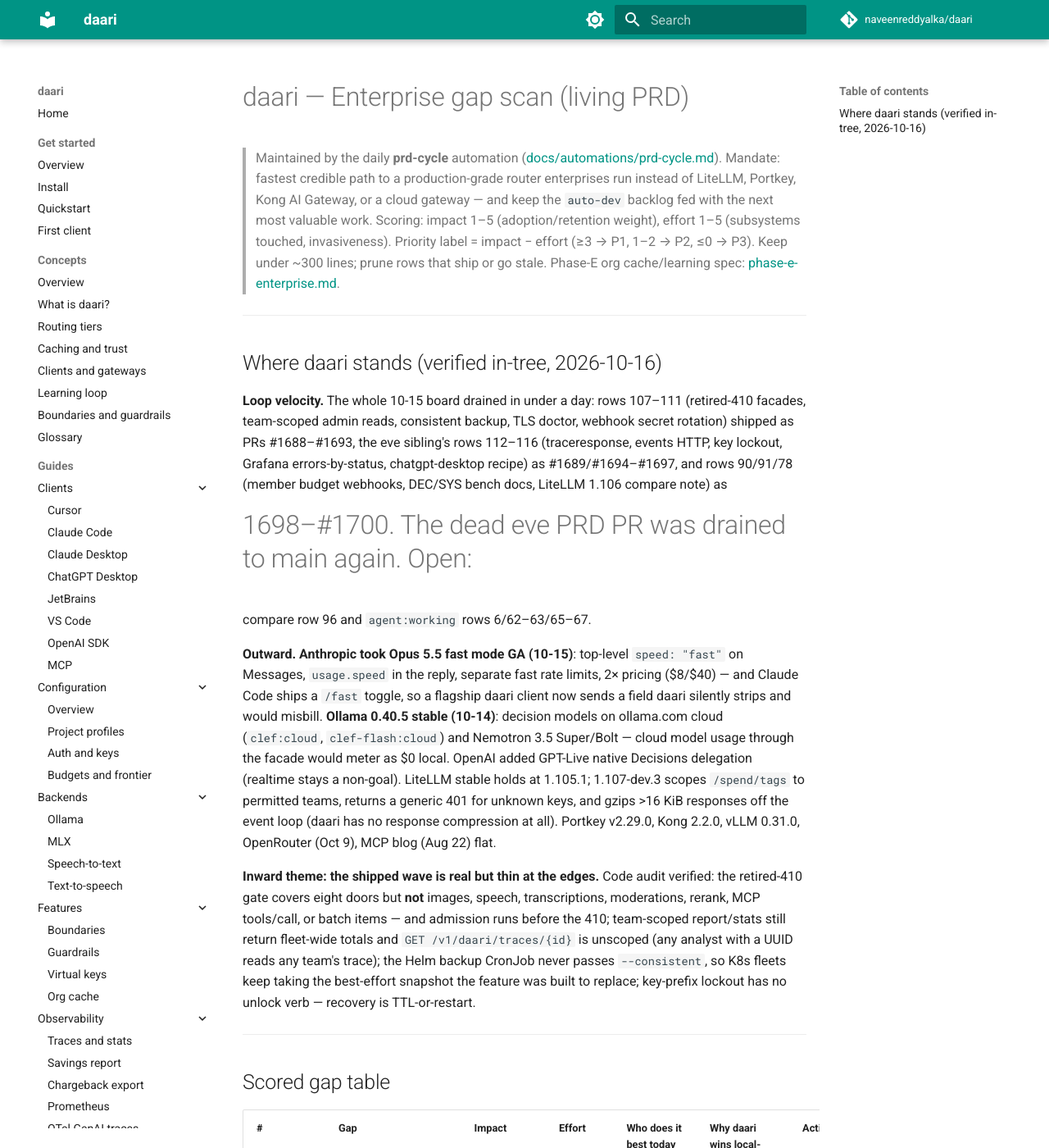
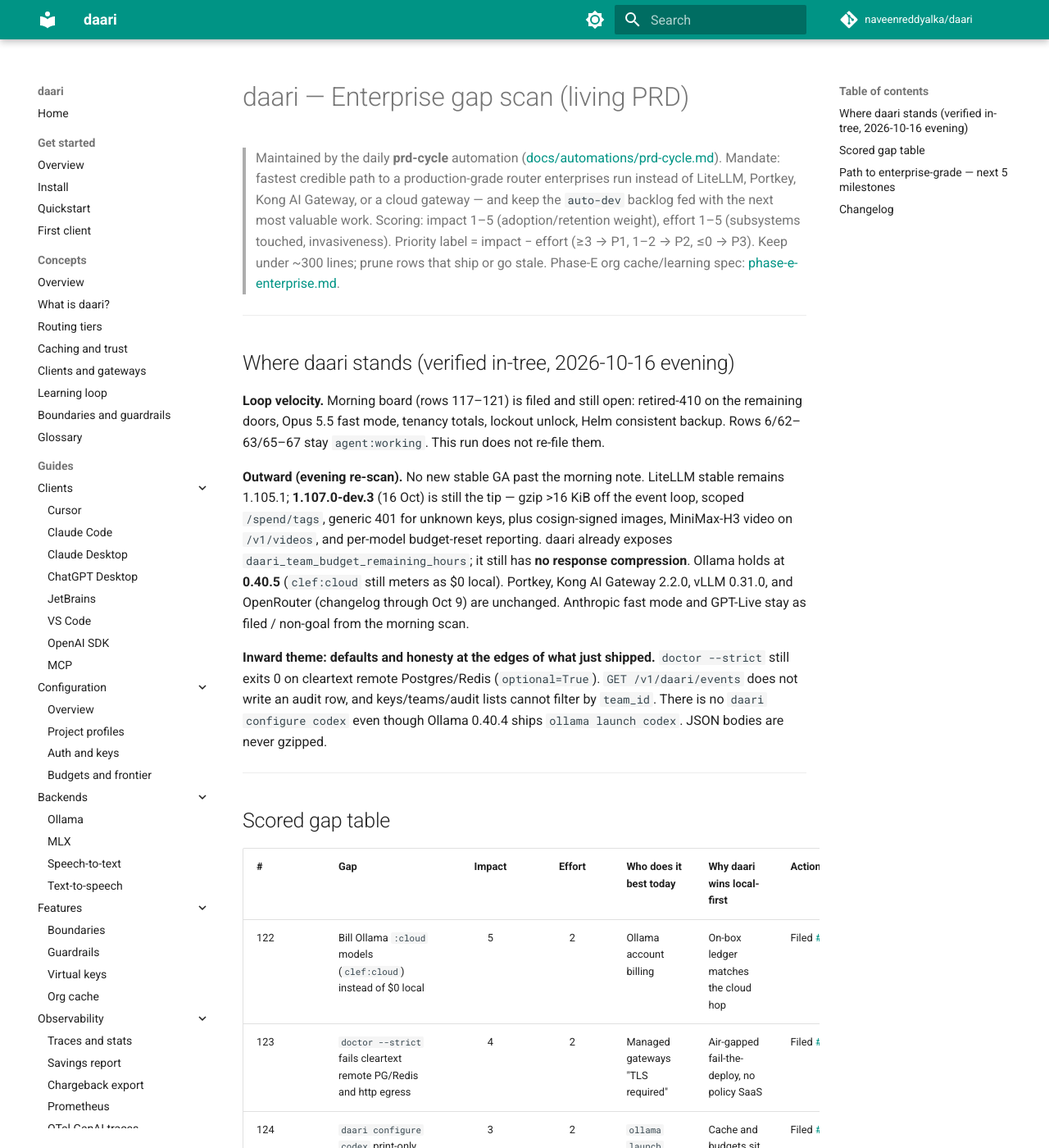
Before and after one commit to naveenreddyalka/daari, an MkDocs documentation site: the page built from docs/prd/ENTERPRISE.md, in a window 1280 px wide and 1400 px high. Shown: the whole window at 82% size. Built offline with MkDocs 1.6.1 and Material for MkDocs 9.7.7, drawn with Linux system fonts in a browser that asks for light colours; comment, search, counter and statistics services are not loaded; some of the changed text lies outside the part shown.

Commit message:
docs(prd): evening gap scan for cloud billing, strict TLS, and admin audit
Co-authored-by: Cursor <cursoragent@cursor.com>

```diff
--- a/docs/prd/ENTERPRISE.md
+++ b/docs/prd/ENTERPRISE.md
@@ -11,39 +11,30 @@
 
 ---
 
-## Where daari stands (verified in-tree, 2026-10-16)
+## Where daari stands (verified in-tree, 2026-10-16 evening)
 
-**Loop velocity.** The whole 10-15 board drained in under a day: rows 107–111
-(retired-410 facades, team-scoped admin reads, consistent backup, TLS doctor,
-webhook secret rotation) shipped as PRs #1688–#1693, the eve sibling's rows
-112–116 (traceresponse, events HTTP, key lockout, Grafana errors-by-status,
-chatgpt-desktop recipe) as #1689/#1694–#1697, and rows 90/91/78 (member
-budget webhooks, DEC/SYS bench docs, LiteLLM 1.106 compare note) as
-#1698–#1700. The dead eve PRD PR was drained to main again. Open:
-compare row 96 and `agent:working` rows 6/62–63/65–67.
+**Loop velocity.** Morning board (rows 117–121) is filed and still open:
+retired-410 on the remaining doors, Opus 5.5 fast mode, tenancy totals,
+lockout unlock, Helm consistent backup. Rows 6/62–63/65–67 stay
+`agent:working`. This run does not re-file them.
 
-**Outward.** **Anthropic took Opus 5.5 fast mode GA (10-15)**: top-level
-`speed: "fast"` on Messages, `usage.speed` in the reply, separate fast rate
-limits, 2× pricing ($8/$40) — and Claude Code ships a `/fast` toggle, so a
-flagship daari client now sends a field daari silently strips and would
-misbill. **Ollama 0.40.5 stable (10-14)**: decision models on ollama.com
-cloud (`clef:cloud`, `clef-flash:cloud`) and Nemotron 3.5 Super/Bolt — cloud
-model usage through the facade would meter as $0 local. OpenAI added GPT-Live
-native Decisions delegation (realtime stays a non-goal). LiteLLM stable holds
-at 1.105.1; 1.107-dev.3 scopes `/spend/tags` to permitted teams, returns a
-generic 401 for unknown keys, and gzips >16 KiB responses off the event loop
-(daari has no response compression at all). Portkey v2.29.0, Kong 2.2.0,
-vLLM 0.31.0, OpenRouter (Oct 9), MCP blog (Aug 22) flat.
+**Outward (evening re-scan).** No new stable GA past the morning note.
+LiteLLM stable remains 1.105.1; **1.107.0-dev.3** (16 Oct) is still the
+tip — gzip >16 KiB off the event loop, scoped `/spend/tags`, generic 401
+for unknown keys, plus cosign-signed images, MiniMax-H3 video on
+`/v1/videos`, and per-model budget-reset reporting. daari already exposes
+`daari_team_budget_remaining_hours`; it still has **no response
+compression**. Ollama holds at **0.40.5** (`clef:cloud` still meters as
+$0 local). Portkey, Kong AI Gateway 2.2.0, vLLM 0.31.0, and OpenRouter
+(changelog through Oct 9) are unchanged. Anthropic fast mode and GPT-Live
+stay as filed / non-goal from the morning scan.
 
-**Inward theme: the shipped wave is real but thin at the edges.** Code audit
-verified: the retired-410 gate covers eight doors but **not** images, speech,
-transcriptions, moderations, rerank, MCP tools/call, or batch items — and
-admission runs before the 410; team-scoped report/stats still return
-fleet-wide totals and `GET /v1/daari/traces/{id}` is unscoped (any analyst
-with a UUID reads any team's trace); the Helm backup CronJob never passes
-`--consistent`, so K8s fleets keep taking the best-effort snapshot the
-feature was built to replace; key-prefix lockout has no unlock verb —
-recovery is TTL-or-restart.
+**Inward theme: defaults and honesty at the edges of what just shipped.**
+`doctor --strict` still exits 0 on cleartext remote Postgres/Redis
+(`optional=True`). `GET /v1/daari/events` does not write an audit row,
+and keys/teams/audit lists cannot filter by `team_id`. There is no
+`daari configure codex` even though Ollama 0.40.4 ships `ollama launch
+codex`. JSON bodies are never gzipped.
 
 ---
 
@@ -51,119 +42,87 @@ recovery is TTL-or-restart.
 
 | # | Gap | Impact | Effort | Who does it best today | Why daari wins local-first | Action |
 |---|-----|:--:|:--:|------------------------|----------------------------|--------|
-| 117 | Retired-410 on modality/MCP/batch doors, enforced before admission | 5 | 2 | OpenAI / LiteLLM uniform deny | Fail closed on every door before burning GPU or slots | Filed [#1701](https://github.com/naveenreddyalka/daari/issues/1701) |
-| 118 | Anthropic Opus 5.5 fast mode: forward `speed`, bill 2× from `usage.speed` | 5 | 2 | Anthropic API direct | Cost-true ledger even when Anthropic falls back | Filed [#1702](https://github.com/naveenreddyalka/daari/issues/1702) |
-| 119 | Tenancy leaks in scoped admin reads: trace detail, report totals, stats counters | 5 | 3 | Portkey / LiteLLM team dashboards | Rows carry team_id; isolation needs no SaaS plane | Filed [#1703](https://github.com/naveenreddyalka/daari/issues/1703) |
-| 120 | Key-prefix lockout: unlock verb + doctor + alert webhook | 4 | 2 | OpenRouter Security Center | On-box unlock is one audited call, no WAF ticket | Filed [#1704](https://github.com/naveenreddyalka/daari/issues/1704) |
-| 121 | Consistent backup as the deployed default (Helm flag, doctor, restore drill) | 4 | 2 | Managed Postgres PITR | Air-gapped app-consistent DR operators actually run | Filed [#1705](https://github.com/naveenreddyalka/daari/issues/1705) |
-| 96 | compare-litellm: 1.105.0 GA framing + `litellm.agent()`/Lens vs multi_agent | 2 | 1 | LiteLLM release notes | Honest local-first positioning | Open [#1640] |
-| 62 | End-user inventory + per-user block/cap overrides | 5 | 3 | OpenRouter end-users / LiteLLM | Ledger already knows every user | Open |
+| 122 | Bill Ollama `:cloud` models (`clef:cloud`) instead of $0 local | 5 | 2 | Ollama account billing | On-box ledger matches the cloud hop | Filed [#1707](https://github.com/naveenreddyalka/daari/issues/1707) |
+| 123 | `doctor --strict` fails cleartext remote PG/Redis and http egress | 4 | 2 | Managed gateways "TLS required" | Air-gapped fail-the-deploy, no policy SaaS | Filed [#1708](https://github.com/naveenreddyalka/daari/issues/1708) |
+| 124 | `daari configure codex` print-only recipe | 3 | 2 | `ollama launch codex` | Cache and budgets sit on 127.0.0.1 beside the CLI | Filed [#1709](https://github.com/naveenreddyalka/daari/issues/1709) |
+| 125 | Gzip JSON responses >16 KiB off the event loop | 3 | 2 | LiteLLM 1.107-dev.3 | Stdlib gzip, loop stays free for local inference | Filed [#1710](https://github.com/naveenreddyalka/daari/issues/1710) |
+| 126 | Audit `admin.events.list`; `team_id` filter on keys/teams/audit | 4 | 2 | Portkey / LiteLLM admin | Hash-chained proof on the operator's store | Filed [#1711](https://github.com/naveenreddyalka/daari/issues/1711) |
+| 117 | Retired-410 on modality/MCP/batch doors, before admission | 5 | 2 | OpenAI / LiteLLM uniform deny | Fail closed before GPU or slots | Filed |
+| 118 | Anthropic Opus 5.5 fast mode: forward `speed`, bill 2× | 5 | 2 | Anthropic API direct | Cost-true ledger on fallback | Filed |
+| 119 | Tenancy leaks: trace detail, report totals, stats counters | 5 | 3 | Portkey / LiteLLM team dashboards | Rows already carry team_id | Filed |
+| 120 | Key-prefix lockout: unlock verb + doctor + alert webhook | 4 | 2 | OpenRouter Security Center | On-box unlock, one audited call | Filed |
+| 121 | Consistent backup as the deployed Helm default | 4 | 2 | Managed Postgres PITR | Air-gapped app-consistent DR | Filed |
+| 96 | compare-litellm: 1.105.0 GA framing vs multi_agent | 2 | 1 | LiteLLM release notes | Honest local-first positioning | Open |
+| 62 | End-user inventory + per-user block/cap overrides | 5 | 3 | OpenRouter / LiteLLM | Ledger already knows every user | Open |
 | 63 | Named guardrail profiles bindable per key/team | 5 | 3 | OpenRouter / Portkey | Per-tenant policy, zero hops | Open |
-| 65 | Web-ui: honor keys/teams `has_more` + render `report.users` | 4 | 2 | LiteLLM admin UI | Same-box console finishes the job | Open |
+| 65 | Web-ui: honor keys/teams `has_more` + render `report.users` | 4 | 2 | LiteLLM admin UI | Same-box console | Open |
 | 66 | Bound/paginate report `clients`/`users` rollups | 4 | 2 | LiteLLM paged usage | Fleet-safe JSON on-box | Open |
-| 67 | multi_agent nested usage: per-subagent `model` for cost-true pricing | 4 | 2 | OpenAI / LiteLLM FinOps | Ledger already meters nested tokens | Open |
-| 6 | Hot-reload `config.yaml` | 3 | 2 | LiteLLM config ownership | Open — needs long session | Open |
-| 7 | Per-key tool-name allowlist for Messages `mcp_servers` | 4 | 3 | LiteLLM `mcp_tool_permissions` | Parked (needs ≥60m session) | Parked |
-| 107–111 | 10-15 wave: retired-410 facades; team-scoped reads; consistent backup; TLS doctor; webhook secret rotation | 4–5 | 2–4 | — / Kong / Stripe-style | Lifecycle + tenancy + DR on-box | Shipped |
-| 112–116 | 10-15 eve wave: traceresponse; events HTTP; key lockout; Grafana errors-by-status; chatgpt-desktop recipe | 3–5 | 1–3 | LiteLLM 1.107-dev | Trace round-trip + ops packaging on-box | Shipped |
-| 90/91/78 | Member budget webhooks; DEC/SYS bench docs; LiteLLM 1.106 compare note | 2–3 | 1–3 | LiteLLM 1.105/1.106 | Runaway-agent alerts + benchmarking honesty | Shipped |
-| 24 | Grafana panel for `compact_to_fit_applied` | 2 | 1 | LiteLLM spend dashboards | Shipped | Shipped |
-| 25 | Dedicated stats/Prom counter for MCP grant fail-closed | 3 | 1 | LiteLLM MCP 403 metrics | Shipped | Shipped |
-| 26 | Refuse MCP `initialize` when key has no grant | 4 | 1 | LiteLLM initialize 403 | Shipped | Shipped |
-| 27 | Stats for estimated tokens dropped by compact-to-fit | 3 | 2 | LiteLLM compact telemetry | Shipped | Shipped |
-| 28 | Refresh compare-litellm for LiteLLM 1.104 GA | 2 | 1 | LiteLLM release notes | Shipped | Shipped |
-| 19 | Config ownership for `routing.compact_to_fit.*` | 3 | 2 | LiteLLM config ownership | Shipped | Shipped |
-| 20 | Doctor tip when compact_to_fit is enabled | 2 | 1 | — (ops honesty) | Shipped | Shipped |
-| 21 | Hermetic pin: compact_to_fit in config + routing-tiers | 2 | 1 | — (docs regression) | Shipped | Shipped |
-| 22 | `daari_meta` + stats when compact_to_fit actually trims | 3 | 2 | LiteLLM compact telemetry | Shipped | Shipped |
-| 23 | Opt-in fail-closed MCP when key has no MCP grant | 4 | 2 | LiteLLM `require_key_mcp_access_defined` | Shipped | Shipped |
-| 8 | Full DCR; A2A; Realtime/WS (incl. GPT-Live Decisions); stdio MCP; M365 catalog; Skills; FIPS; HIPAA BAA | 2–4 | 3–5 | Portkey / Kong / LiteLLM / OpenAI | Demand-triggered | Watch |
+| 67 | multi_agent nested usage: per-subagent `model` | 4 | 2 | OpenAI / LiteLLM FinOps | Ledger meters nested tokens | Open |
+| 6 | Hot-reload `config.yaml` | 3 | 2 | LiteLLM config ownership | Open — long session | Open |
+| 7 | Per-key tool-name allowlist for Messages `mcp_servers` | 4 | 3 | LiteLLM `mcp_tool_permissions` | Parked (≥60m session) | Parked |
+| 107–116, 90/91/78, 19–28 | Lifecycle, tenancy lists, DR, TLS warn, webhooks, trace header, events HTTP, lockout, Grafana, chatgpt-desktop, compact-to-fit, MCP grant | — | — | — | Shipped this week | Shipped |
+| 8 | Full DCR; A2A; Realtime/WS (incl. GPT-Live); stdio MCP; M365; Skills; FIPS; HIPAA BAA | 2–4 | 3–5 | Portkey / Kong / LiteLLM / OpenAI | Demand-triggered | Watch |
 
-Shipped this week (do not re-file): retired-410 on chat/messages/Responses/
-embeddings/decisions/OCR/systemone/Ollama facade; team_id scoping on
-traces/stats/report **lists**; `backup create --consistent` CLI + docs;
-PG/Redis TLS doctor warn checks; dual-secret webhook rotation incl. member
-budget alerts; W3C `traceresponse` reply header; `GET /v1/daari/events`
-(role-gated, team-scoped, paginated); key-prefix lockout (Redis-shared,
-audited, Prom reject); Grafana errors-by-status panel; `daari configure
-chatgpt-desktop`; per-member budget threshold webhooks; DEC/SYS bench docs.
+Shipped this week (do not re-file): retired-410 on the primary facades;
+team_id scoping on traces/stats/report **lists**; `backup create
+--consistent`; PG/Redis TLS **warn** checks; dual-secret webhook rotation;
+member budget webhooks; W3C `traceresponse`; `GET /v1/daari/events`;
+key-prefix lockout; Grafana errors-by-status; `daari configure
+chatgpt-desktop`; DEC/SYS bench docs; team budget remaining-hours gauge.
 
-Watch rows (do not file yet): admin-read polish — audit row on
-`admin.events.list` + optional team filter on keys/teams/audit lists (fold
-into the next tenancy slice after row 119); TLS enforcement — `doctor
---strict` fail on cleartext remote data planes + https checks on
-webhook/OTLP/MCP egress URLs (shipped checks are warn-only, optional=True);
-agent-CLI configure recipes: `codex` (Ollama 0.40.5 ships `ollama launch
-codex`), gemini-cli, opencode, cursor-cli; Ollama cloud models
-(`clef:cloud`) through facade/tiers meter as $0 local — price/flag them
-when a fleet routes cloud-suffixed ids; gateway response compression
-(gzip; LiteLLM just moved theirs off the event loop — daari has none);
-runtime schema/version-skew guard: `/ready` has no `schema_ok`, no
-`migrate --downgrade` (file on fleet-upgrade ask); Responses background
-completion webhooks + wider `include` allowlist (one include today,
-poll-only); per-user request-count RPD (USD caps only); SCIM + multi-issuer/
-audience SSO (multi-JWKS yes, single issuer/audience str); Prometheus
-exemplars + `gen_ai.agent.*` spans + PG request-log concurrency/soak tests;
-Portkey v2.29 JWT claims→metadata conditional routing (buyer ask); LiteLLM
-1.107 GA watchables; Anthropic Compliance API user-preferences export +
-OpenAI GPT-Live (non-goals).
+Watch rows (do not file yet): runtime schema/version-skew (`/ready` has
+no `schema_ok`; no `migrate --downgrade`); Responses background webhooks
+and a wider `include` allowlist; per-user request-count RPD; SCIM and
+multi-issuer SSO; Prometheus exemplars and `gen_ai.agent.*` spans;
+Portkey JWT claims→metadata routing; LiteLLM 1.107 GA (cosign images,
+MiniMax `/v1/videos` — video stays a non-goal until a buyer asks);
+Anthropic Compliance API export; OpenAI GPT-Live (non-goal). Further
+agent-CLI recipes (gemini-cli, opencode, cursor-cli) wait until `codex`
+lands.
 
-Verified fine this run — don't re-audit: retired-410 helper has audit +
-Prom and runs before streaming on covered doors; `/v1/daari/events` is
-analyst-gated, team-scoped, cursor-paginated (gap is the missing audit row);
-member budget webhooks share the dual-secret signer and `rotate-secret
-budget` path; key lockout shares state via Redis when `cache.backend=redis`;
-`backup create --consistent` works and is documented (gap is deploy-path
-defaults); PG/Redis TLS doctor checks exist as warn surfaces; Grafana
-errors-by-status panel rendered; chatgpt-desktop registered in the client
-registry.
+Verified fine this run — don't re-audit: events list is analyst-gated,
+team-scoped, cursor-paginated (gap is the missing audit row); keys and
+teams lists already audit; `/ready` reports cache, model backend, redis,
+and postgres (gap is schema skew, left on watch); `pricing.models`
+overrides unknown frontier models and doctor warns — `:cloud` ids do not
+hit that path; ChatGPT Desktop recipe is print-only and registered.
 
 ---
 
 ## Path to enterprise-grade — next 5 milestones
 
-1. **Finish lifecycle + tenancy honestly** — retired-410 on the remaining
-   doors before admission (row 117) and no fleet totals in team-scoped
-   reads (row 119); then the admin-read polish watch row.
-2. **Provider fidelity that bills true** — Opus 5.5 fast mode forward +
-   2× `usage.speed` billing (row 118); Ollama cloud-model pricing stays
-   on watch behind it.
-3. **Day-2 ops that defaults safe** — consistent backup in the Helm
-   CronJob + doctor (row 121), lockout unlock verb (row 120), then TLS
-   enforcement from watch.
-4. **Admin-plane depth** — end-user inventory, guardrail profiles, web-ui
-   pagination, report bounds, multi_agent pricing (rows 62–67) as the
-   `agent:working` sessions land.
-5. **Trace-native + onboarding polish** — agent-CLI configure recipes
-   (codex first), Responses webhooks, exemplars/agent spans (watch rows →
-   file as sessions open).
+1. **Finish the morning lifecycle board** — remaining-door 410s, team
+   totals, fast-mode billing, lockout unlock, Helm backup default
+   (rows 117–121).
+2. **Cost-true local cloud hops** — Ollama `:cloud` models stop metering
+   as $0 (row 122), beside the fast-mode bill in row 118.
+3. **Strict day-2 defaults** — `doctor --strict` fails cleartext remote
+   data planes and http egress (row 123).
+4. **Admin-plane proof and client reach** — events-list audit and
+   team filters (row 126); Codex configure recipe (row 124).
+5. **Wire efficiency** — gzip large JSON off the event loop (row 125).
+   Schema skew, Responses webhooks, and exemplars stay on watch.
 
 Compliance non-goals (SCIM, WIF depth, A2A, SOC 2 program, Realtime/WS,
-FIPS builds, HIPAA BAA) stay deferred until buyer demand.
+FIPS builds, HIPAA BAA, video generation) stay deferred until buyer demand.
 
 ---
 
 ## Changelog
 
-- **2026-10-16 (edge-depth scan: lifecycle doors, tenancy totals, fast mode,
-  deploy defaults)** — Marked rows 107–116 and 90/91/78 Shipped (PRs
-  #1688–#1700 drained the whole 10-15 board in <24h; drained the dead eve
-  sibling PRD PR to main). Filed rows 117–121: retired-410 on
-  modality/MCP/batch doors pre-admission, Opus 5.5 fast-mode forward +
-  cost-true 2× billing, tenancy leaks in scoped admin reads, key-lockout
-  unlock verb + doctor + webhook, consistent backup as the deployed Helm
-  default. Outward: Anthropic fast mode GA (10-15), Ollama 0.40.5 cloud
-  decision models, LiteLLM 1.107-dev.3 scoped spend tags + gzip; Portkey/
-  Kong/vLLM/OpenRouter/MCP flat.
+- **2026-10-16 (evening: cloud billing, strict TLS, Codex, gzip, admin
+  audit)** — Morning rows 117–121 left filed (not re-opened). Outward
+  re-scan: LiteLLM still 1.107.0-dev.3 (gzip, cosign, MiniMax video);
+  Ollama still 0.40.5; Portkey / Kong 2.2.0 / vLLM 0.31.0 / OpenRouter
+  flat. Filed rows 122–126: price `:cloud` models, `doctor --strict`
+  on cleartext remote PG/Redis and http egress, Codex configure recipe,
+  gzip JSON >16 KiB off the event loop, audit `admin.events.list` plus
+  `team_id` filters.
 
-- **2026-10-15 (post-wave depth: lifecycle, tenancy, DR, data-plane TLS)** —
-  Filed rows 107–111; eve sibling filed 112–116; all shipped by 10-16.
-  Outward: Anthropic OTel export beta, Portkey v2.29.0, LiteLLM 1.107-dev
-  watchables.
+- **2026-10-16 (edge-depth scan)** — Filed rows 117–121 (lifecycle doors,
+  fast mode, tenancy totals, lockout unlock, Helm backup). Shipped
+  rows 107–116 and 90/91/78.
 
-- **2026-10-14 → 08-28** — Condensed: overnight-wave parity depth; day-2
-  operations + observability packaging; concurrency + decision-guardrail
-  depth; control-plane honesty + MCP server rpm; export honesty + doctor
-  ACL; team DR + console lifecycle; RBAC floors + decisions agility;
-  key/end-user lifecycle; admin-plane honesty; Decisions/OAuth/multi-agent;
-  governance parity; LiteLLM 1.104; Apache 2.0; this PRD's creation.
+- **2026-10-15 → 08-28** — Condensed: post-wave lifecycle/tenancy/DR/TLS;
+  overnight parity; day-2 ops; concurrency; export honesty; RBAC; Apache
+  2.0; this PRD's creation.
```
